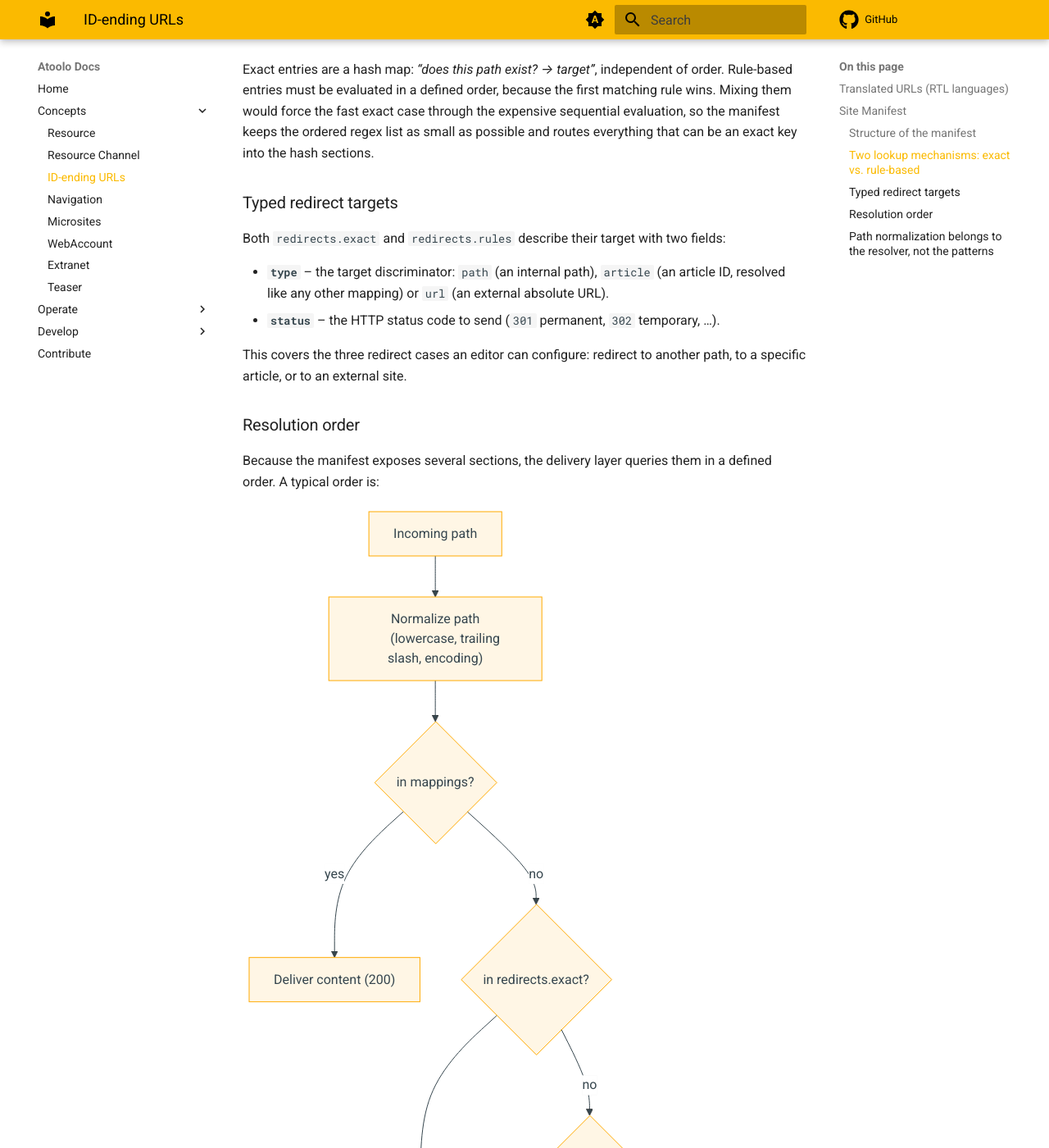
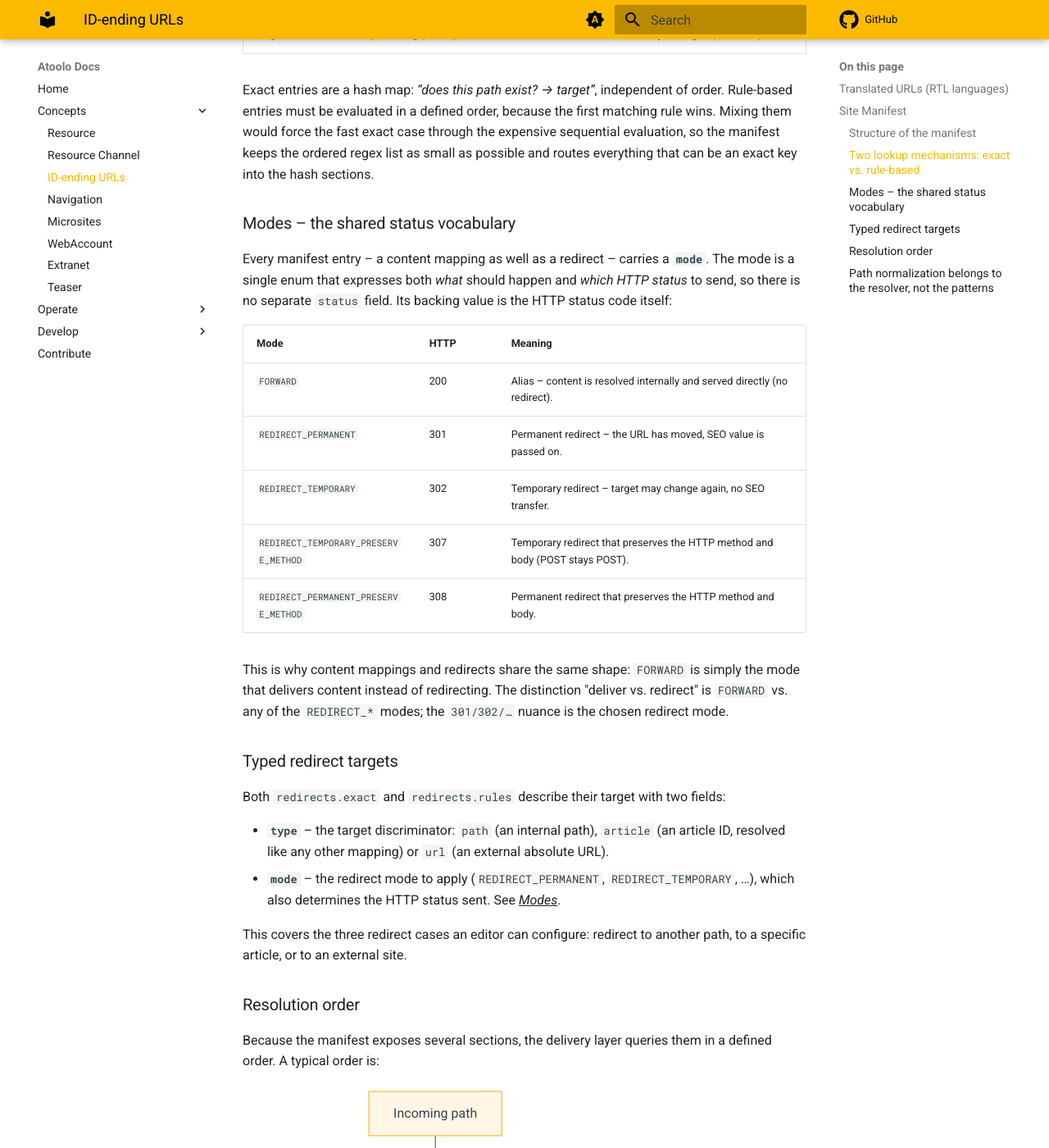
Before and after one commit to sitepark/atoolo-docs, an MkDocs documentation site: the page built from docs/concepts/id-ending-urls.md, in a window 1280 px wide and 1400 px high, scrolled down 3074 px. Shown: the whole window at 82% size. Built offline with MkDocs 1.6.1 and Material for MkDocs 9.7.7, drawn with Linux system fonts in a browser that asks for light colours; comment, search, counter and statistics services are not loaded; some of the changed text lies outside the part shown.

Commit message:
docs: replace redirect status with unified mode in manifest
Mappings and redirects now share a single UrlMappingMode enum whose
value is the HTTP status. The separate status field is gone; add a
Modes section documenting FORWARD and the REDIRECT_* variants.

Co-Authored-By: Claude Opus 4.8 (1M context) <noreply@anthropic.com>

```diff
--- a/docs/concepts/id-ending-urls.md
+++ b/docs/concepts/id-ending-urls.md
@@ -60,16 +60,16 @@ The Site Manifest is a generated, read-optimized file (in the PHP delivery conte
 
       // Exact redirects -> hash lookup, O(1)
       "exact" => [
-         "/old-campaign" => ["status" => 301, "type" => "path",    "target" => "/new-campaign"],
-         "/shop"         => ["status" => 302, "type" => "url",     "target" => "https://shop.example.com"],
-         "/info"         => ["status" => 301, "type" => "article", "target" => 16711]
+         "/old-campaign" => ["mode" => "REDIRECT_PERMANENT", "type" => "path",    "target" => "/new-campaign"],
+         "/shop"         => ["mode" => "REDIRECT_TEMPORARY", "type" => "url",     "target" => "https://shop.example.com"],
+         "/info"         => ["mode" => "REDIRECT_PERMANENT", "type" => "article", "target" => 16711]
       ],
 
       // Rule-based redirects -> ORDERED list, "first match wins"
       "rules" => [
-         ["status" => 301, "match" => "^/blog/(\\d+)$", "type" => "path", "target" => "/article/$1"],
-         ["status" => 301, "match" => "^/old/(.*)$",    "type" => "path", "target" => "/new/$1"],
-         ["status" => 302, "match" => "^/partner/.*$",  "type" => "url",  "target" => "https://partner.example.com"]
+         ["mode" => "REDIRECT_PERMANENT", "match" => "^/blog/(\\d+)$", "type" => "path", "target" => "/article/$1"],
+         ["mode" => "REDIRECT_PERMANENT", "match" => "^/old/(.*)$",    "type" => "path", "target" => "/new/$1"],
+         ["mode" => "REDIRECT_TEMPORARY", "match" => "^/partner/.*$",  "type" => "url",  "target" => "https://partner.example.com"]
       ]
    ]
 ];
@@ -81,7 +81,7 @@ The sections serve distinct purposes:
 - **`errors`** – the article IDs that render the standard HTTP error pages.
 - **`mappings`** – the exact path-to-content mappings. This is where the ID-ending URLs land: the slug-and-ID path is reduced to a stable key that points to a mapping entry. Delivering one of these means returning the content with HTTP 200. Each entry is an object describing the target:
   - **`id`** – the article ID of the data record to deliver.
-  - **`mode`** – how the target is delivered (e.g. `FORWARD`).
+  - **`mode`** – how the target is delivered. For content mappings this is `FORWARD` (serve directly, HTTP 200); see [Modes](#modes-the-shared-status-vocabulary) for the full vocabulary.
   - **`locale`** _(optional)_ – the locale the content is delivered in (e.g. `en_US`), used for translated URLs. When omitted, the publication's default locale applies.
 - **`redirects`** – centrally managed redirects that do not deliver content but send an HTTP redirect (301/302/…) to a new destination.
 
@@ -99,12 +99,26 @@ The manifest deliberately keeps two structurally different kinds of entries apar
 
 Exact entries are a hash map: _“does this path exist? → target”_, independent of order. Rule-based entries must be evaluated in a defined order, because the first matching rule wins. Mixing them would force the fast exact case through the expensive sequential evaluation, so the manifest keeps the ordered regex list as small as possible and routes everything that can be an exact key into the hash sections.
 
+### Modes – the shared status vocabulary
+
+Every manifest entry – a content mapping as well as a redirect – carries a **`mode`**. The mode is a single enum that expresses both _what_ should happen and _which HTTP status_ to send, so there is no separate `status` field. Its backing value is the HTTP status code itself:
+
+| Mode                               | HTTP | Meaning                                                                    |
+| ---------------------------------- | ---- | -------------------------------------------------------------------------- |
+| `FORWARD`                          | 200  | Alias – content is resolved internally and served directly (no redirect).  |
+| `REDIRECT_PERMANENT`               | 301  | Permanent redirect – the URL has moved, SEO value is passed on.            |
+| `REDIRECT_TEMPORARY`               | 302  | Temporary redirect – target may change again, no SEO transfer.             |
+| `REDIRECT_TEMPORARY_PRESERVE_METHOD` | 307 | Temporary redirect that preserves the HTTP method and body (POST stays POST). |
+| `REDIRECT_PERMANENT_PRESERVE_METHOD` | 308 | Permanent redirect that preserves the HTTP method and body.                |
+
+This is why content mappings and redirects share the same shape: `FORWARD` is simply the mode that delivers content instead of redirecting. The distinction "deliver vs. redirect" is `FORWARD` vs. any of the `REDIRECT_*` modes; the `301/302/…` nuance is the chosen redirect mode.
+
 ### Typed redirect targets
 
 Both `redirects.exact` and `redirects.rules` describe their target with two fields:
 
 - **`type`** – the target discriminator: `path` (an internal path), `article` (an article ID, resolved like any other mapping) or `url` (an external absolute URL).
-- **`status`** – the HTTP status code to send (`301` permanent, `302` temporary, …).
+- **`mode`** – the redirect mode to apply (`REDIRECT_PERMANENT`, `REDIRECT_TEMPORARY`, …), which also determines the HTTP status sent. See [Modes](#modes-the-shared-status-vocabulary).
 
 This covers the three redirect cases an editor can configure: redirect to another path, to a specific article, or to an external site.
 
```
